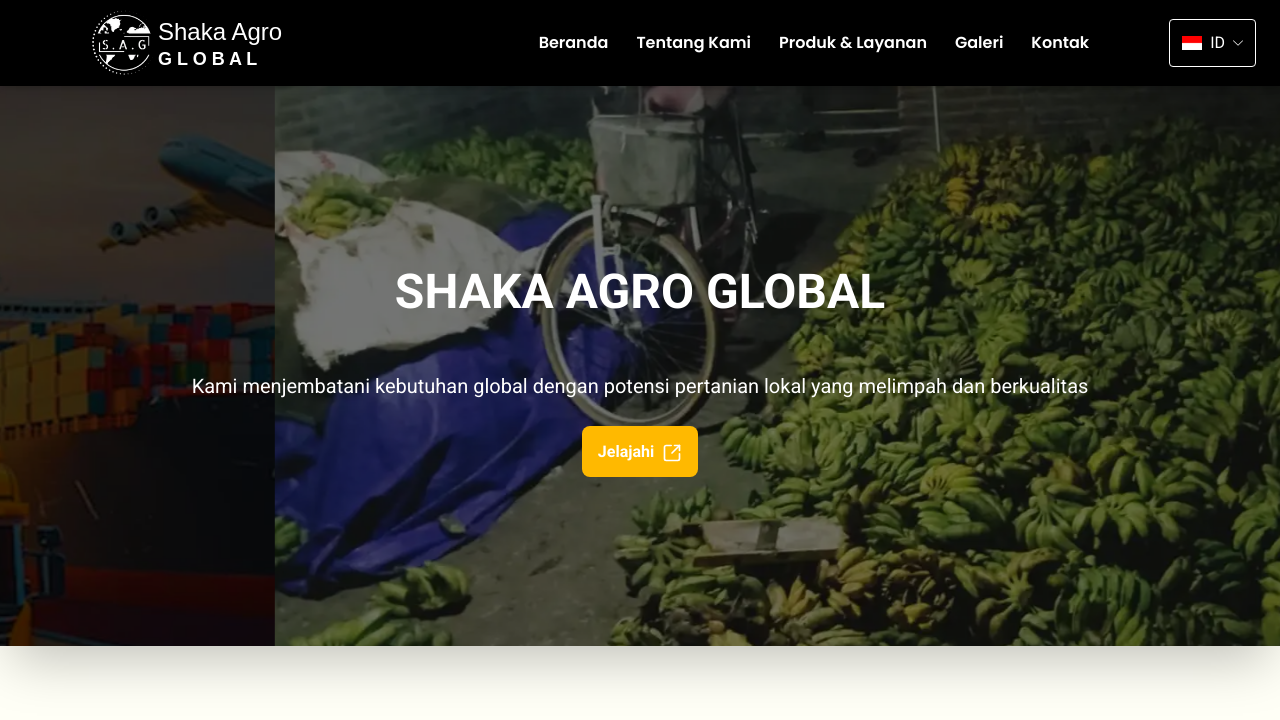
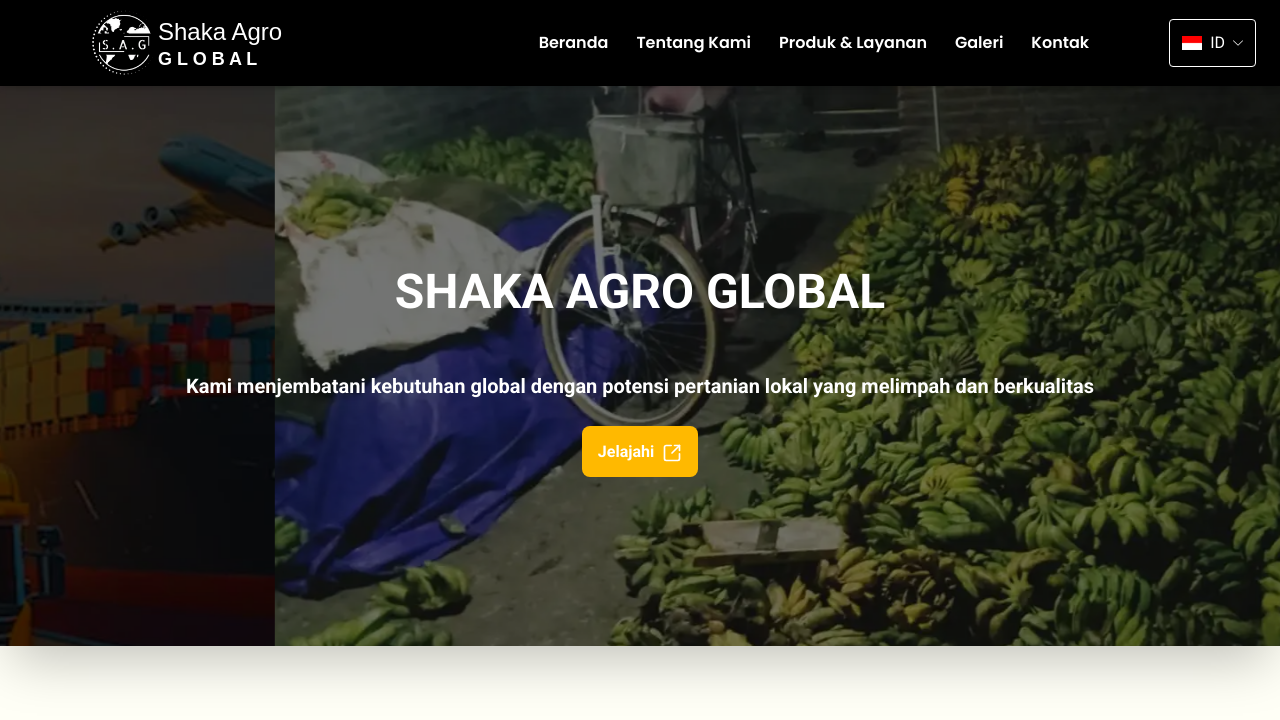
Before and after one commit to Imamhari/nusantara-bites, a Next.js app: page / in a window 1280 px wide. Shown: the top 720 px of the page. Built offline with nearby package versions, Linux system fonts and the light colour scheme; a web font is replaced by a local one.

Commit message:
masih error

```diff
--- a/src/app/home/page.tsx
+++ b/src/app/[lang]/home/page.tsx
@@ -1,4 +1,5 @@
 "use client";
+
 import { Swiper, SwiperSlide } from "swiper/react";
 import { Autoplay } from "swiper/modules";
 import { BannerText, type Lang } from "@/utils/Home";
@@ -11,16 +12,17 @@
 ];
 
 type PageProps = {
-  lang: Lang;
+  params: {
+    lang: Lang;
+  };
 };
 
-function Home({ lang }: PageProps) {
-  console.log("Language:", lang);
-  console.log("Text:", BannerText.hero[lang]);
+function Home({ params }: PageProps) {
+  const lang = params.lang;
 
   return (
     <section className="bg-black/50 items-center justify-center">
-      <div className="absolute w-full -z-10 h-screen bg-cover bg-center  ">
+      <div className="absolute w-full -z-10 h-screen bg-cover bg-center">
         <Swiper
           modules={[Autoplay]}
           autoplay={{ delay: 5000, disableOnInteraction: false }}
@@ -32,7 +34,7 @@
           {images.map((src, i) => (
             <SwiperSlide key={i}>
               <div
-                className="w-full h-screen bg-cover bg-center "
+                className="w-full h-screen bg-cover bg-center"
                 style={{ backgroundImage: `url(${src})` }}
               />
             </SwiperSlide>
@@ -42,7 +44,7 @@
       <div className="flex flex-col h-[50vh] lg:h-[70vh] items-center justify-center text-white gap-10">
         <div className="flex flex-col items-center justify-center text-center gap-10">
           <h1 className="text-5xl font-bold">SHAKA AGRO GLOBAL</h1>
-          <p className="text-white text-xl text-bold mt-4 text-center  px-4">
+          <p className="text-white text-xl font-bold mt-4 text-center px-4">
             {BannerText.hero[lang]}
           </p>
         </div>
--- a/src/app/page.tsx
+++ b/src/app/page.tsx
@@ -1,16 +1,17 @@
 "use client";
 import { useState } from "react";
 import type { Lang } from "@/utils/Navbar";
-import Home from "./home/page";
+import Home from "./[lang]/home/page";
 import Navbar from "@/components/Navbar";
 // import About from "./about/page";
 
 export default function Page() {
   const [lang, setLang] = useState<Lang>("id");
+  const params = { lang };
   return (
     <main>
       <Navbar lang={lang} setLang={setLang} />
-      <Home lang={lang} />
+      <Home params={params} />
       {/* <About lang={lang}/> */}
     </main>
   );
```
